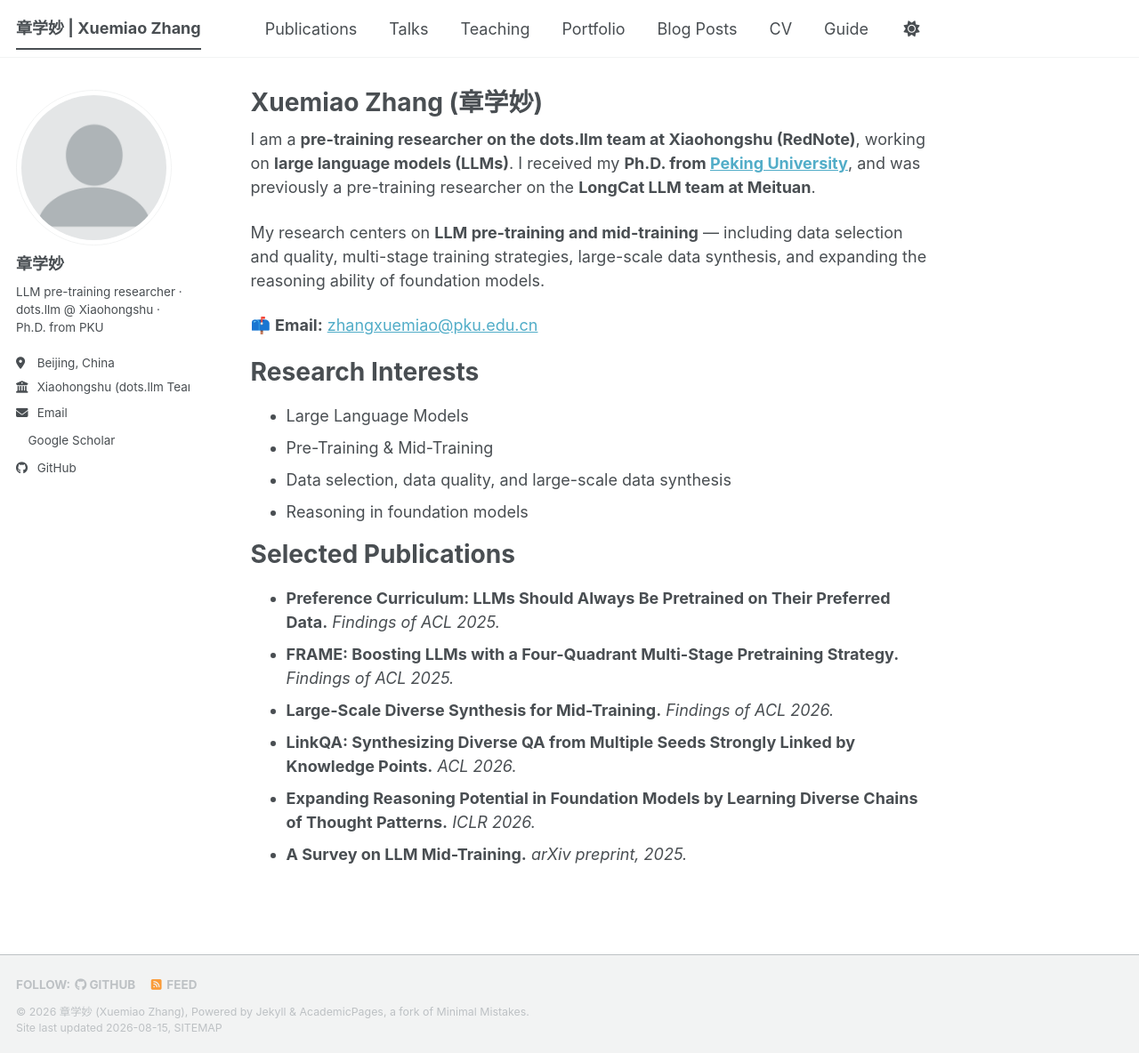
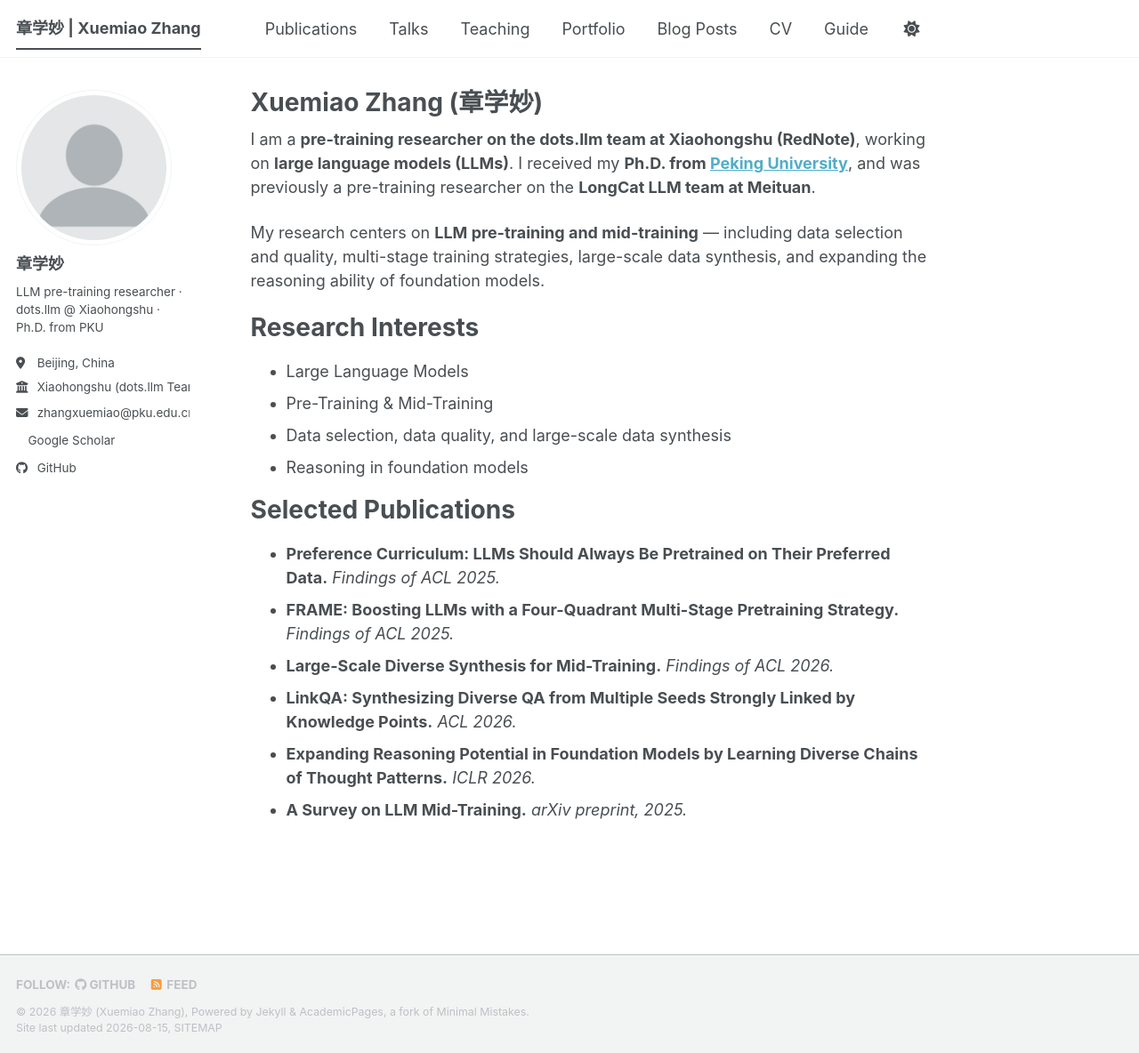
Before and after one commit to zhangxuemiao/zhangxuemiao.github.io, a Jekyll site: the page built from _pages/about.md, in a window 1280 px wide and 1184 px high. Shown: the whole window at 89% size. Built offline with Jekyll 4.4.1, drawn with Linux system fonts in a browser that asks for light colours; a style sheet for code colours, icons or effects is not loaded.

Commit message:
Sidebar: show email address as text instead of 'Email' label

```diff
--- a/_includes/author-profile.html
+++ b/_includes/author-profile.html
@@ -34,7 +34,7 @@
         <li><a href="{{ author.uri }}"><i class="fas fa-fw fa-link icon-pad-right" aria-hidden="true"></i>{{ site.data.ui-text[site.locale].website_label | default: "Website" }}</a></li>
       {% endif %}
       {% if author.email %}
-        <li><a href="mailto:{{ author.email }}"><i class="fas fa-fw fa-envelope icon-pad-right" aria-hidden="true"></i>{{ site.data.ui-text[site.locale].email_label | default: "Email" }}</a></li>
+        <li><a href="mailto:{{ author.email }}"><i class="fas fa-fw fa-envelope icon-pad-right" aria-hidden="true"></i>{{ author.email }}</a></li>
       {% endif %}
 
       <!-- Font Awesome and Academicons icons / Academic websites -->
--- a/_pages/about.md
+++ b/_pages/about.md
@@ -10,8 +10,6 @@ redirect_from:
 I am a **pre-training researcher on the dots.llm team at Xiaohongshu (RedNote)**, working on **large language models (LLMs)**. I received my **Ph.D. from [Peking University](https://www.pku.edu.cn/)**, and was previously a pre-training researcher on the **LongCat LLM team at Meituan**.
 
 My research centers on **LLM pre-training and mid-training** — including data selection and quality, multi-stage training strategies, large-scale data synthesis, and expanding the reasoning ability of foundation models.
-
-📫 **Email:** <zhangxuemiao@pku.edu.cn>
 
 Research Interests
 ======
```
